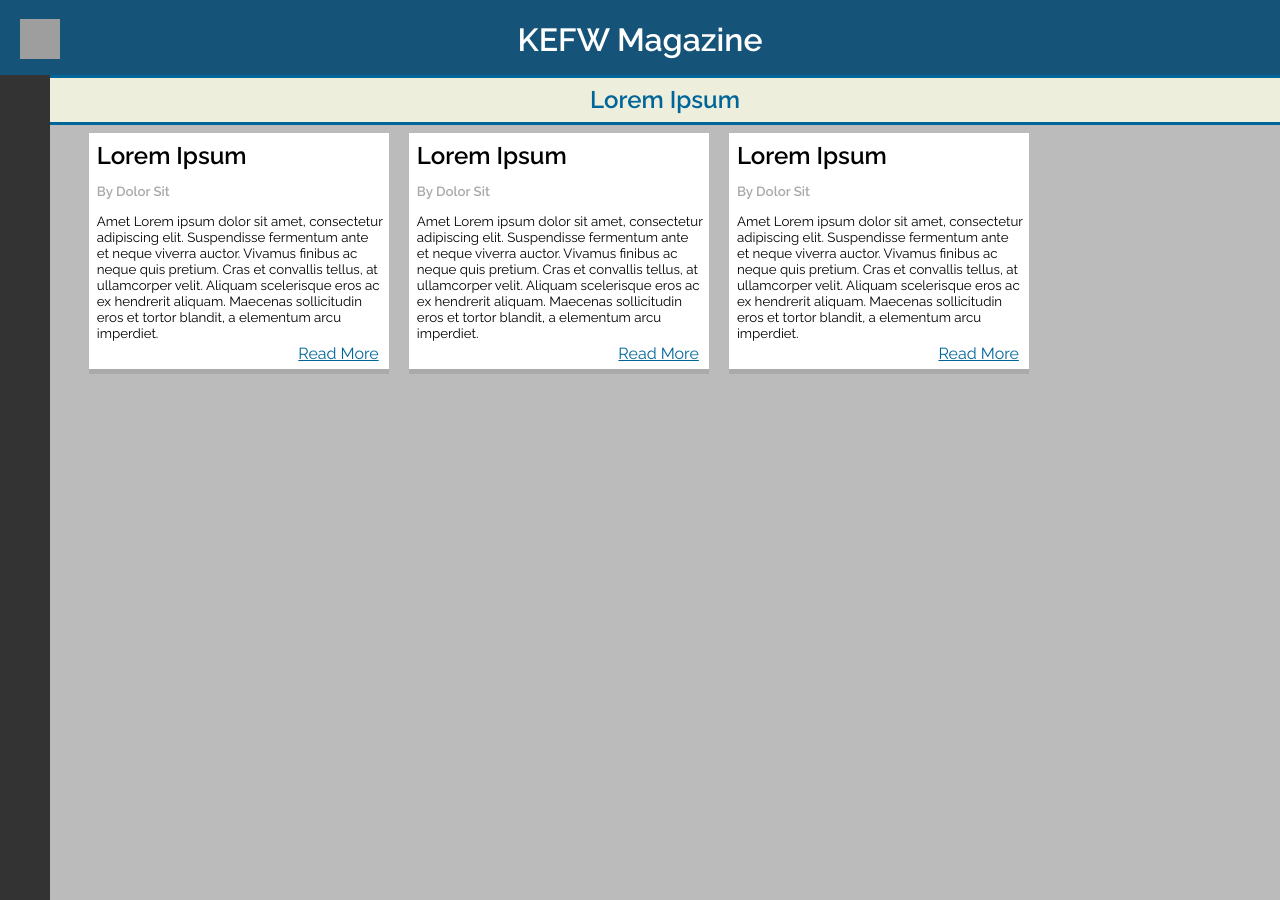
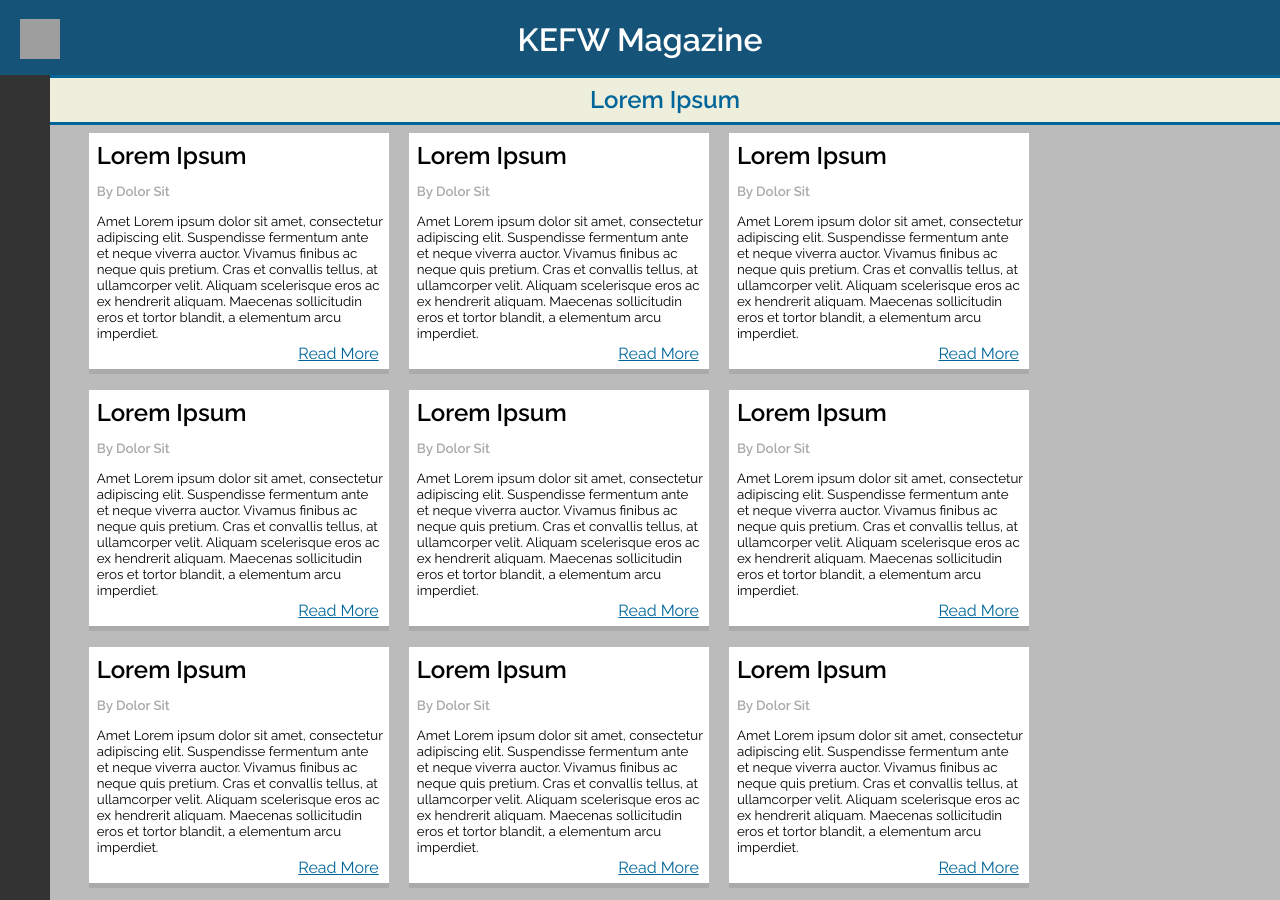
Before and after one commit to Kefwmag/kefwmag.github.io, a Jekyll site: the page deep/index.html, which Jekyll copies as it is, in a window 1280 px wide and 900 px high. Built offline with Jekyll 4.4.1, drawn with Linux system fonts in a browser that asks for light colours; some of the changed text lies outside the part shown; grey boxes are pictures that could not be loaded.

Commit message:
Update index.html

```diff
--- a/deep/index.html
+++ b/deep/index.html
@@ -49,6 +49,80 @@
                     </p>
                     <a href="#">Read More</a>
                 </article>
+                <article id="article4">
+                    <h1 class="storyName">Lorem Ipsum</h1>
+                    <h3 class="author">By Dolor Sit</h3>
+                    <p>
+                        Amet Lorem ipsum dolor sit amet, consectetur adipiscing elit. Suspendisse fermentum ante et neque viverra auctor. Vivamus finibus ac neque quis pretium. Cras et convallis tellus, at ullamcorper velit. Aliquam scelerisque eros ac ex hendrerit aliquam. Maecenas sollicitudin eros et tortor blandit, a elementum arcu imperdiet.
+                    </p>
+                    <a href="#">Read More</a>
+                </article>
+                <article id="article5">
+                    <h1 class="storyName">Lorem Ipsum</h1>
+                    <h3 class="author">By Dolor Sit</h3>
+                    <p>
+                        Amet Lorem ipsum dolor sit amet, consectetur adipiscing elit. Suspendisse fermentum ante et neque viverra auctor. Vivamus finibus ac neque quis pretium. Cras et convallis tellus, at ullamcorper velit. Aliquam scelerisque eros ac ex hendrerit aliquam. Maecenas sollicitudin eros et tortor blandit, a elementum arcu imperdiet.
+                    </p>
+                    <a href="#">Read More</a>
+                </article>
+                <article id="article6">
+                    <h1 class="storyName">Lorem Ipsum</h1>
+                    <h3 class="author">By Dolor Sit</h3>
+                    <p>
+                        Amet Lorem ipsum dolor sit amet, consectetur adipiscing elit. Suspendisse fermentum ante et neque viverra auctor. Vivamus finibus ac neque quis pretium. Cras et convallis tellus, at ullamcorper velit. Aliquam scelerisque eros ac ex hendrerit aliquam. Maecenas sollicitudin eros et tortor blandit, a elementum arcu imperdiet.
+                    </p>
+                    <a href="#">Read More</a>
+                </article>
+
+                <article id="article7">
+                    <h1 class="storyName">Lorem Ipsum</h1>
+                    <h3 class="author">By Dolor Sit</h3>
+                    <p>
+                        Amet Lorem ipsum dolor sit amet, consectetur adipiscing elit. Suspendisse fermentum ante et neque viverra auctor. Vivamus finibus ac neque quis pretium. Cras et convallis tellus, at ullamcorper velit. Aliquam scelerisque eros ac ex hendrerit aliquam. Maecenas sollicitudin eros et tortor blandit, a elementum arcu imperdiet.
+                    </p>
+                    <a href="#">Read More</a>
+                </article>
+                <article id="article8">
+                    <h1 class="storyName">Lorem Ipsum</h1>
+                    <h3 class="author">By Dolor Sit</h3>
+                    <p>
+                        Amet Lorem ipsum dolor sit amet, consectetur adipiscing elit. Suspendisse fermentum ante et neque viverra auctor. Vivamus finibus ac neque quis pretium. Cras et convallis tellus, at ullamcorper velit. Aliquam scelerisque eros ac ex hendrerit aliquam. Maecenas sollicitudin eros et tortor blandit, a elementum arcu imperdiet.
+                    </p>
+                    <a href="#">Read More</a>
+                </article>
+                <article id="article9">
+                    <h1 class="storyName">Lorem Ipsum</h1>
+                    <h3 class="author">By Dolor Sit</h3>
+                    <p>
+                        Amet Lorem ipsum dolor sit amet, consectetur adipiscing elit. Suspendisse fermentum ante et neque viverra auctor. Vivamus finibus ac neque quis pretium. Cras et convallis tellus, at ullamcorper velit. Aliquam scelerisque eros ac ex hendrerit aliquam. Maecenas sollicitudin eros et tortor blandit, a elementum arcu imperdiet.
+                    </p>
+                    <a href="#">Read More</a>
+                </article>
+                <article id="article10">
+                    <h1 class="storyName">Lorem Ipsum</h1>
+                    <h3 class="author">By Dolor Sit</h3>
+                    <p>
+                        Amet Lorem ipsum dolor sit amet, consectetur adipiscing elit. Suspendisse fermentum ante et neque viverra auctor. Vivamus finibus ac neque quis pretium. Cras et convallis tellus, at ullamcorper velit. Aliquam scelerisque eros ac ex hendrerit aliquam. Maecenas sollicitudin eros et tortor blandit, a elementum arcu imperdiet.
+                    </p>
+                    <a href="#">Read More</a>
+                </article>
+                <article id="article11">
+                    <h1 class="storyName">Lorem Ipsum</h1>
+                    <h3 class="author">By Dolor Sit</h3>
+                    <p>
+                        Amet Lorem ipsum dolor sit amet, consectetur adipiscing elit. Suspendisse fermentum ante et neque viverra auctor. Vivamus finibus ac neque quis pretium. Cras et convallis tellus, at ullamcorper velit. Aliquam scelerisque eros ac ex hendrerit aliquam. Maecenas sollicitudin eros et tortor blandit, a elementum arcu imperdiet.
+                    </p>
+                    <a href="#">Read More</a>
+                </article>
+                <article id="article12">
+                    <h1 class="storyName">Lorem Ipsum</h1>
+                    <h3 class="author">By Dolor Sit</h3>
+                    <p>
+                        Amet Lorem ipsum dolor sit amet, consectetur adipiscing elit. Suspendisse fermentum ante et neque viverra auctor. Vivamus finibus ac neque quis pretium. Cras et convallis tellus, at ullamcorper velit. Aliquam scelerisque eros ac ex hendrerit aliquam. Maecenas sollicitudin eros et tortor blandit, a elementum arcu imperdiet.
+                    </p>
+                    <a href="#">Read More</a>
+                </article>
+
             </div>
         </main>
         <script src="script.js"></script>
```
